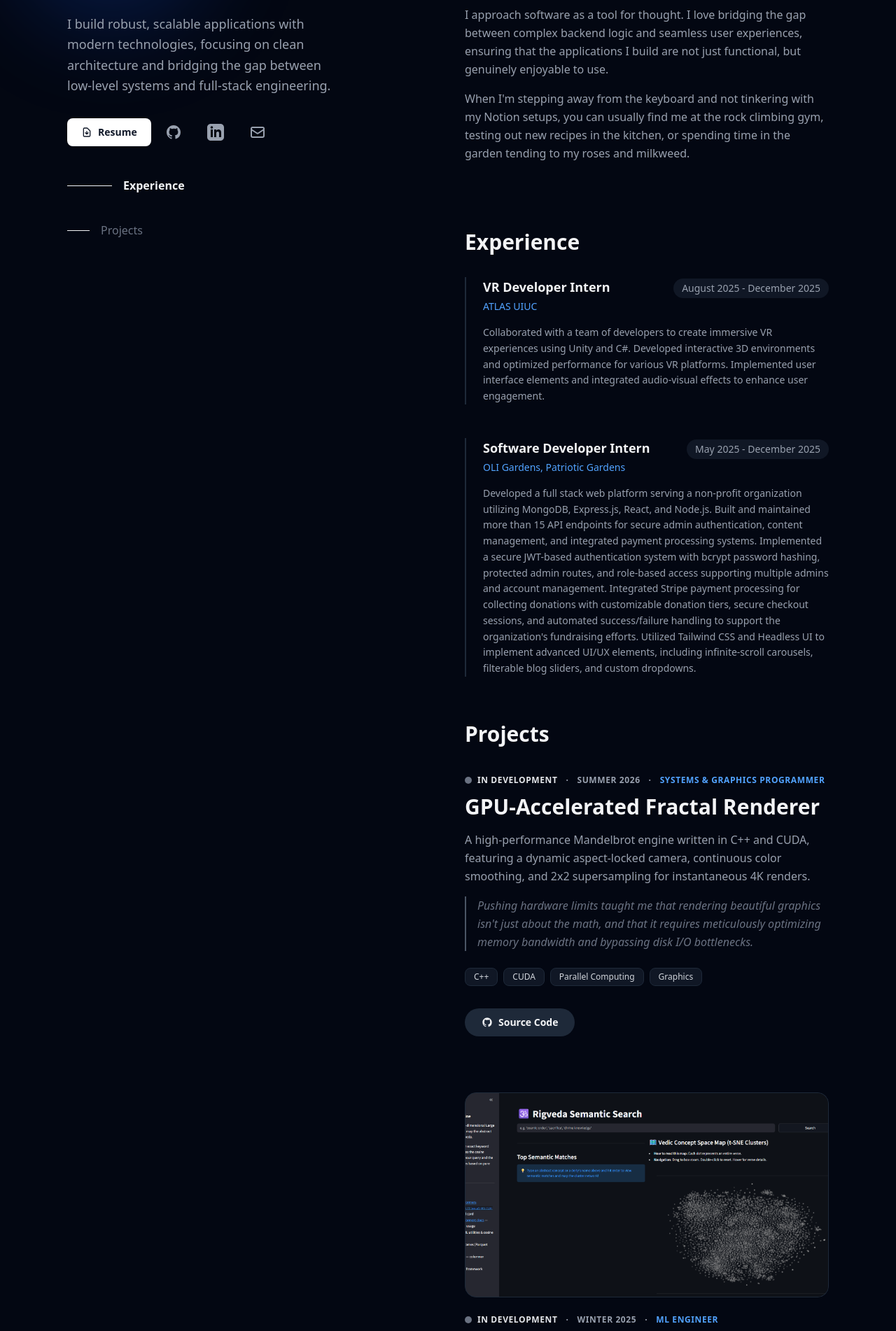
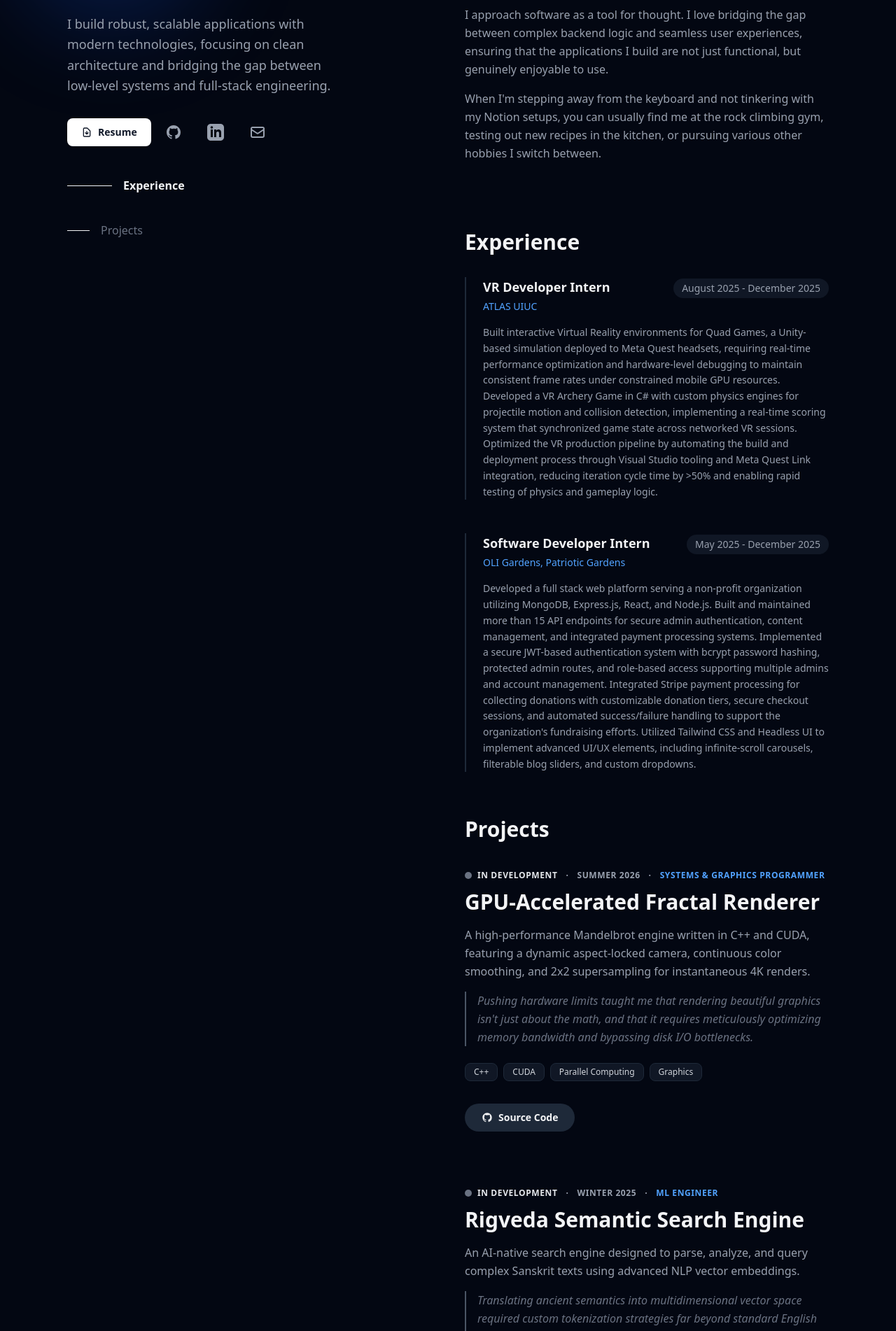
Before and after one commit to RamLanka05/v1, a React (Vite) app: page / in a window 1280 px wide. Shown: the part 340-2242 px from the top of the page at 70% size. Built offline with nearby package versions, Linux system fonts and the light colour scheme.

Commit message:
v1 done!

```diff
--- a/src/components/About.tsx
+++ b/src/components/About.tsx
@@ -10,7 +10,7 @@ export default function About() {
           I approach software as a tool for thought. I love bridging the gap between complex backend logic and seamless user experiences, ensuring that the applications I build are not just functional, but genuinely enjoyable to use.
         </p>
         <p>
-          When I'm stepping away from the keyboard and not tinkering with my Notion setups, you can usually find me at the rock climbing gym, testing out new recipes in the kitchen, or spending time in the garden tending to my roses and milkweed.
+          When I'm stepping away from the keyboard and not tinkering with my Notion setups, you can usually find me at the rock climbing gym, testing out new recipes in the kitchen, or pursuing various other hobbies I switch between.
         </p>
       </div>
     </section>
--- a/src/data/work.ts
+++ b/src/data/work.ts
@@ -45,7 +45,7 @@ export const projects: Project[] = [
     date: 'Winter 2025',
     role: 'ML Engineer',
     starred: true,
-    image: '/Analysis_Demo1.png',
+    image: '',
     url: 'https://rigveda-sse.streamlit.app',
     urlType: 'Live',
     github: 'https://github.com/RamLanka05/ML1',
@@ -88,7 +88,9 @@ export const experience: ExperienceItem[] = [
     role: 'VR Developer Intern',
     company: 'ATLAS UIUC',
     period: 'August 2025 - December 2025',
-    desc: `Collaborated with a team of developers to create immersive VR experiences using Unity and C#. Developed interactive 3D environments and optimized performance for various VR platforms. Implemented user interface elements and integrated audio-visual effects to enhance user engagement.`,
+    desc: `Built interactive Virtual Reality environments for Quad Games, a Unity-based simulation deployed to Meta Quest headsets, requiring real-time performance optimization and hardware-level debugging to maintain consistent frame rates under constrained mobile GPU resources.
+      Developed a VR Archery Game in C# with custom physics engines for projectile motion and collision detection, implementing a real-time scoring system that synchronized game state across networked VR sessions.
+      Optimized the VR production pipeline by automating the build and deployment process through Visual Studio tooling and Meta Quest Link integration, reducing iteration cycle time by >50% and enabling rapid testing of physics and gameplay logic.`,
   },
   {
     id: 'oli-gardens',
```
